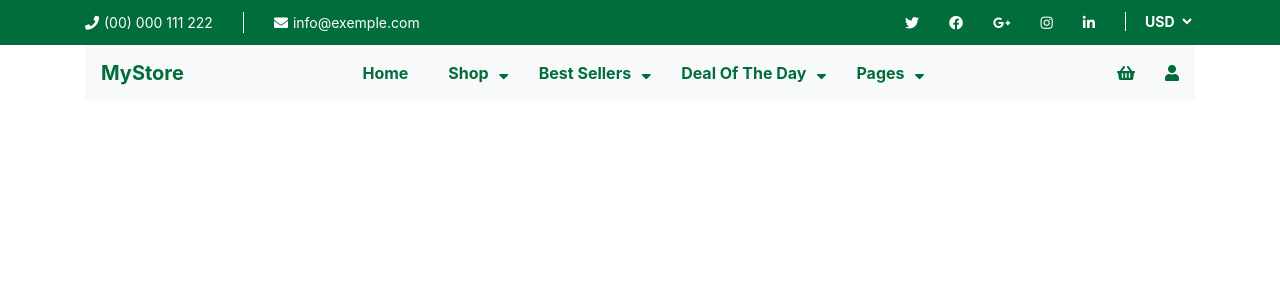
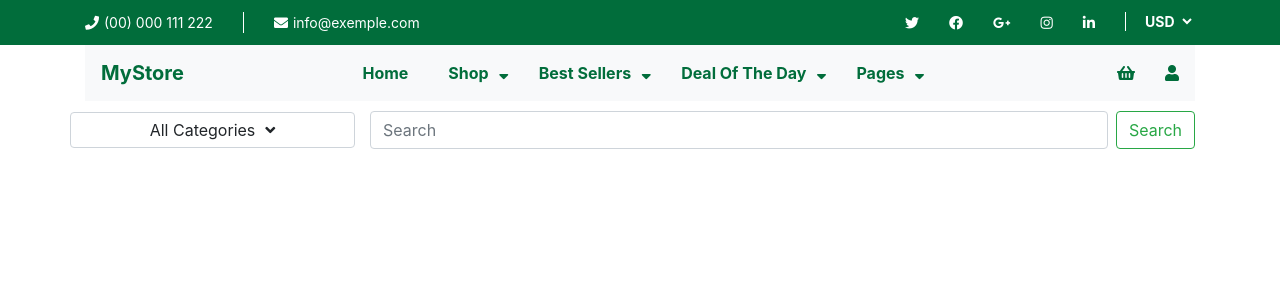
Before and after one commit to YassineSajjade/Ecommerce-website, a React (Create React App) app: page / in a window 1280 px wide. Shown: the top 300 px of the page. Built offline with nearby package versions, Linux system fonts and the light colour scheme.

Commit message:
add gridSearch

```diff
--- a/src/App.js
+++ b/src/App.js
@@ -4,7 +4,7 @@ import {
   Switch,
   Route,
 } from "react-router-dom";
-import Navbar from "./components/Navbar";
+import Home from "./components/Home";
 
 function App() {
   return (
@@ -18,7 +18,7 @@ function App() {
             Basket
           </Route>
           <Route path="/">
-            <Navbar/>
+            <Home/>
           </Route>
         </Switch>
 
--- /dev/null
+++ b/src/components/GridSearch.css
@@ -0,0 +1,22 @@
+.row .col-left{
+    margin: auto;
+    text-align: center;
+    border: 1px solid;
+    padding: 5px;
+    border-color: #ced4da;
+    border-radius: .25rem;
+    width: 50%;
+}
+.row .col-left span{
+    margin-right: 10px;
+}
+.form-inline {
+    display: flex;
+    flex-flow: row !important;
+    align-items: center;
+    justify-content: flex-end;
+}
+
+.form-inline .form-control{
+    width: -webkit-fill-available !important;
+}
--- /dev/null
+++ b/src/components/GridSearch.js
@@ -0,0 +1,26 @@
+import React from 'react';
+import "./GridSearch.css";
+
+function GridSearch() {
+    return (
+        <div className="container" style={{marginTop: "10px", marginBottom:"10px"}}>
+            <div className="row">
+
+                <div className="col-lg-3 col-left">
+                    <span>All Categories</span>
+                    <i className="fas fa-angle-down"></i>
+                </div>
+
+                <div className="col col-right">
+                    <form className="form-inline my-2 my-lg-0">
+                        <input className="form-control mr-sm-2" type="search" placeholder="Search" aria-label="Search"/>
+                        <button className="btn btn-outline-success my-2 my-sm-0" type="submit">Search</button>
+                    </form>
+                </div>
+
+            </div>
+        </div>
+    )
+}
+
+export default GridSearch
--- /dev/null
+++ b/src/components/Home.js
@@ -0,0 +1,14 @@
+import React from 'react';
+import Navbar from "./Navbar";
+import GridSearche from "./GridSearch";
+
+function Home() {
+    return (
+        <>
+          <Navbar/>
+          <GridSearche/>
+        </>
+    )
+}
+
+export default Home
--- a/src/components/Navbar.css
+++ b/src/components/Navbar.css
@@ -55,7 +55,7 @@
     color: #ffffff;
 }
 
-.top__bar a:hover, .top__bar a:hover span/*.header__currency ul .selector-arrow select:hover , .top__bar button:hover, li.init.dt-sc-toggle:hover*/ {
+.top__bar a:hover, .top__bar a:hover span, .header__currency ul .selector-arrow select:hover , .top__bar button:hover, li.init.dt-sc-toggle:hover {
     color: #ff6600;
 }
 /*
@@ -74,6 +74,15 @@
 
 .top__bar ul li:last-child,/* .top__bar li:last-child span,*/ .top__bar li:last-child a {
     border-right: none;
+}
+
+.top__bar .top__bar__left li:hover i{
+    color: #ff6600;
+    text-decoration: none;
+}
+.top__bar .top__bar__left li:hover .span{
+    color: #ff6600;
+    text-decoration: none;
 }
 
 .header__currency{
@@ -230,7 +239,8 @@
     color: #016d3b;
 }
 
- .phone-menu{
+/* ***************************************** */
+.phone-menu{
     position: fixed;
     /* top: 20px; */
     left: 0;
@@ -244,8 +254,6 @@
     background-color: rgb(255, 255, 255);
     opacity: 1;
 }
-
-/* ***************************************** */
 .close-icon {
     color: #016d3b;
     font-size: 25px;
@@ -264,3 +272,15 @@
     float: right;
     color: #016d3b;
 }
+
+.phone-menu .menu-items li:hover a{
+    color: #ff6600;
+    text-decoration: none;
+}
+.phone-menu .menu-items li:hover i{
+    color: #ff6600;
+    text-decoration: none;
+}
+.phone-menu .close-icon i:hover{
+    color: #ff6600;
+}
--- a/src/components/Navbar.js
+++ b/src/components/Navbar.js
@@ -1,18 +1,31 @@
-import React, {useState} from 'react'
+import React, { useState } from 'react'
 import "./Navbar.css";
 import { Link } from "react-router-dom";
 
 function Navbar() {
 
-    const [show,setShow] = useState("false");
-    let div;
-    function showMenu(){
-        if(!show){
-           div = <div className="phone-menu" style={{display: "none"}}>
+    const [show, setShow] = useState(false);
+    const [display, setDisplay] = useState("none");
+
+    const showMenu = () => {
+        if (!show) {
+            console.log("display none / " + show);
+            setDisplay("block");
+            setShow(true)
+        } else {
+            console.log("display block / " + show);
+            setDisplay("none");
+            setShow(false);
+        }
+    }
+
+    return (
+        <>
+            <div className="phone-menu" style={{ display: display }}>
                 <div className="close-icon">
-               <i className="fas fa-window-close"></i>
+                    <i className="fas fa-window-close" onClick={showMenu}></i>
                 </div>
-           <div style={{    border: "1px solid #016d3b",marginLeft: "15px",marginRight: "15px"}}></div>
+                <div style={{ border: "1px solid #016d3b", marginLeft: "15px", marginRight: "15px" }}></div>
                 <div className="menu-items" >
                     <ul className="">
                         <li className="">
@@ -36,57 +49,17 @@ function Navbar() {
                         </li>
                     </ul>
                 </div>
-       </div>;
-            console.log("display none / "+show);
-            setShow(true)
-        }else{
-            div = <div className="phone-menu" style={{display: "block"}}>
-            <div className="close-icon">
-                <i className="fas fa-window-close"></i>
             </div>
-            <div style={{    border: "1px solid #016d3b",marginLeft: "15px",marginRight: "15px"}}></div>
-            <div className="menu-items" >
-                        <ul className="">
-                            <li className="">
-                                <Link className="navbar-link" to="#">Home</Link>
-                            </li>
-                            <li className="">
-                                <Link className="navbar-link" to="#">Shop</Link>
-                                <i className="fas fa-sort-down"></i>
-                            </li>
-                            <li className="">
-                                <Link className="navbar-link" to="#">Best Sellers</Link>
-                                <i className="fas fa-sort-down"></i>
-                            </li>
-                            <li className="">
-                                <Link className="navbar-link" to="#">Deal Of The Day</Link>
-                                <i className="fas fa-sort-down"></i>
-                            </li>
-                            <li className="">
-                                <Link className="navbar-link" to="#">Pages</Link>
-                                <i className="fas fa-sort-down"></i>
-                            </li>
-                        </ul>
-                    </div>
-        </div>;
-            console.log("display block / "+show);
-            setShow(false);
-        }
-    }
-
-    return (
-        <>
-            {div}
             <div className=" top__bar">
                 <div className="container">
                     <ul className="top__bar__left">
                         <li>
                             <i className="fas fa-phone"></i>
-                            <span>(00) 000 111 222</span>
+                            <span className="span">(00) 000 111 222</span>
                         </li>
                         <li>
                             <i className="fas fa-envelope"></i>
-                            <Link to="mailto:info@exemple.com">info@exemple.com</Link>
+                            <Link className="span" to="mailto:info@exemple.com">info@exemple.com</Link>
                         </li>
                     </ul>
                     <ul className="top__bar__right">
@@ -132,7 +105,7 @@ function Navbar() {
                     <nav className="navbar navbar-expand-lg navbar-light bg-light">
                         <Link className="nav-brand" to="#">MyStore</Link>
 
-                        <div className="navbar-collapse" style={{display: "none"}}>
+                        <div className="navbar-collapse" style={{ display: "none" }}>
                             <ul className="navbar-nav">
                                 <li className="nav-item">
                                     <Link className="navbar-link" to="#">Home</Link>
@@ -162,14 +135,14 @@ function Navbar() {
                                     <i className="fas fa-shopping-basket"></i>
                                 </li>
                                 <li>
-                                    <i class="fas fa-user"></i>
+                                    <i className="fas fa-user"></i>
                                 </li>
                             </ul>
                         </div>
 
-                        <button className="navbar-toggler" type="button" style={{borderColor: "#016d3b"}} onClick={showMenu} >
+                        <button className="navbar-toggler" type="button" style={{ borderColor: "#016d3b" }} onClick={showMenu} >
                             {/* <span className="navbar-toggler-icon"></span> */}
-                            <i class="fas fa-bars" style={{color: "#016d3b"}}></i>
+                            <i className="fas fa-bars" style={{ color: "#016d3b" }}></i>
                         </button>
 
                     </nav>
```
Lines whose indentation alone changed are shown as unchanged.
